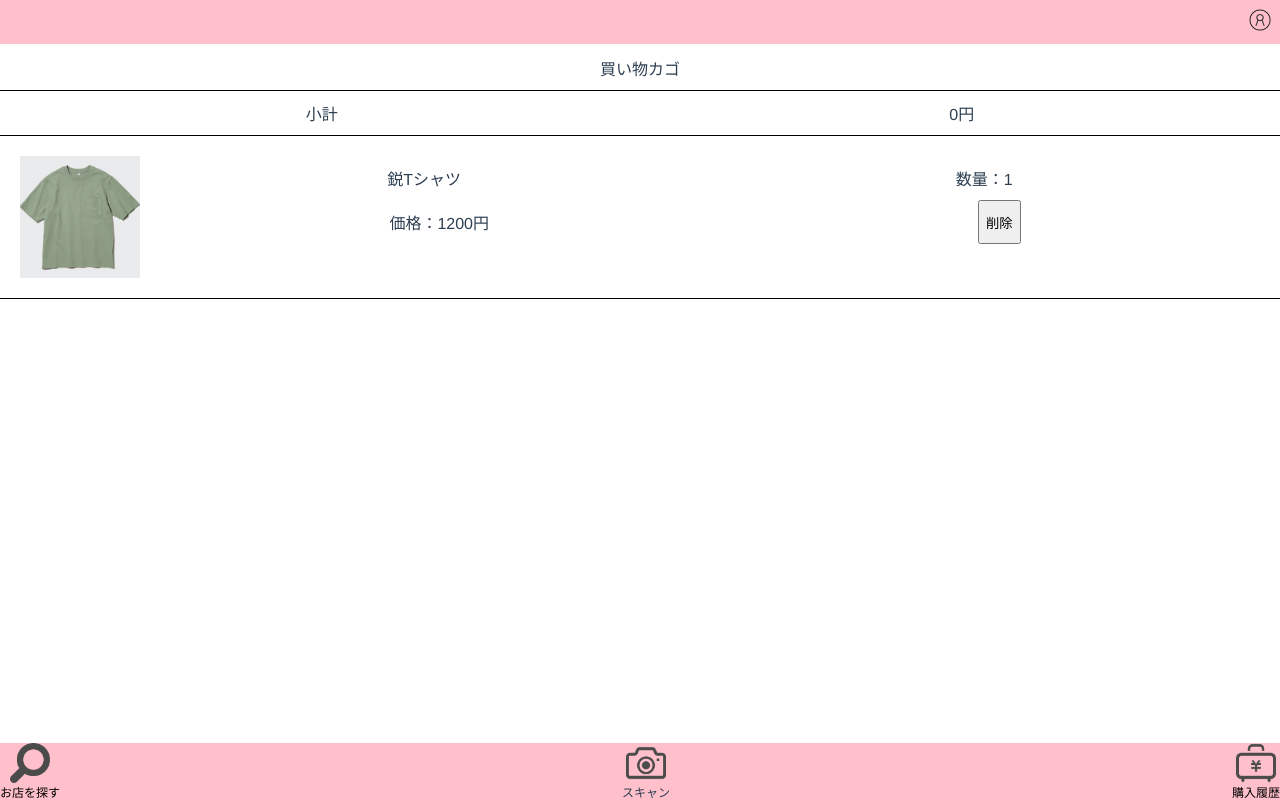
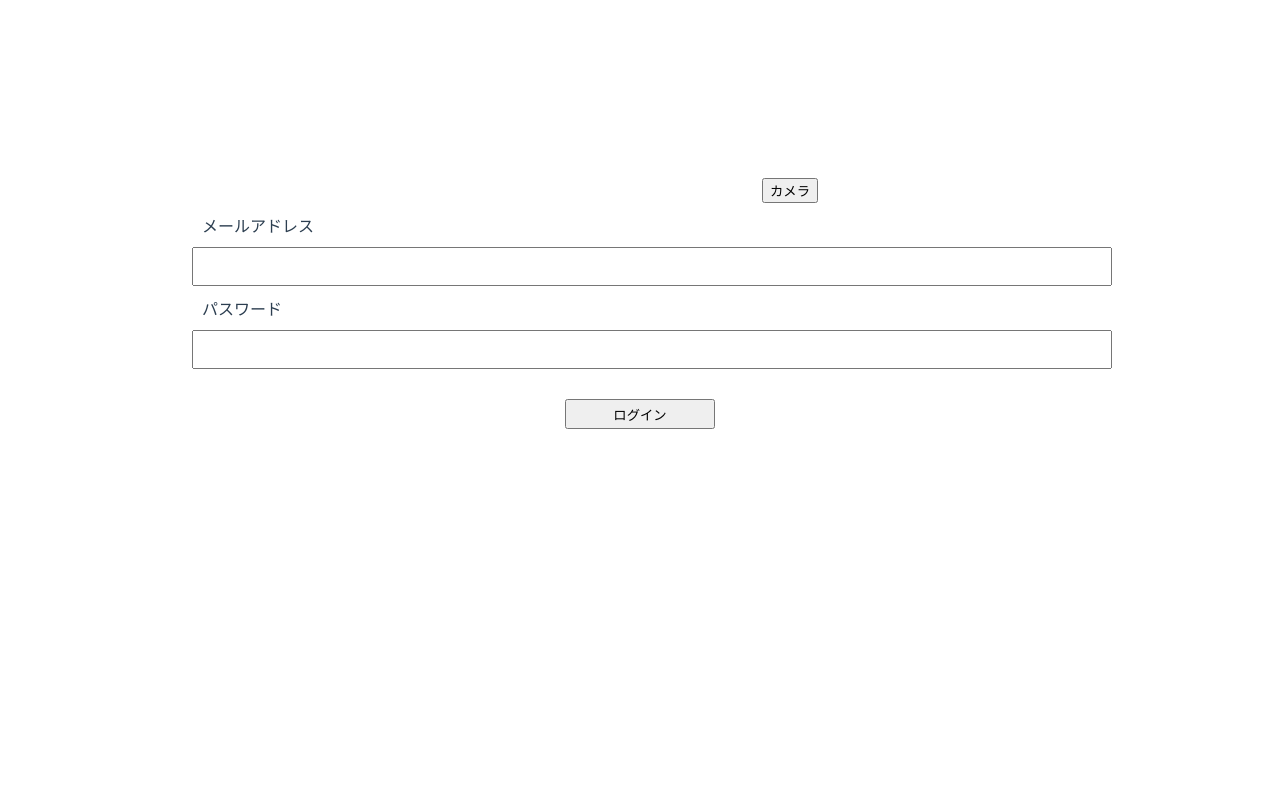
Before and after one commit to mikazukin/cross_shopping, a Vue app: page /sign_in in a window 1280 px wide. Built offline with nearby package versions, Linux system fonts and the light colour scheme.

Commit message:
router導入＆ログイン画面作成

```diff
--- a/package.json
+++ b/package.json
@@ -8,8 +8,10 @@
     "lint": "vue-cli-service lint"
   },
   "dependencies": {
+    "axios": "^0.27.2",
     "core-js": "^3.8.3",
-    "vue": "^2.6.14"
+    "vue": "^2.6.14",
+    "vue-router": "^3.6.5"
   },
   "devDependencies": {
     "@babel/core": "^7.12.16",
--- a/src/App.vue
+++ b/src/App.vue
@@ -1,25 +1,48 @@
 <template>
   <div id="app">
-    <Header></Header>
 
-    <Cart></Cart>
+    <video id="js-video" class="reader-video" autoplay playsinline></video>
+    <button @click="scanQR">カメラ</button>
+    <router-view></router-view>
 
-    <Footer></Footer>
   </div>
 </template>
 
 <script>
-import Header from './components/Header.vue';
-import Footer from './components/Footer.vue';
-import Cart from './components/Cart.vue';
 
 export default {
   name: 'App',
   components: {
-    Header,
-    Footer,
-    Cart,
-},
+  },
+  methods: {
+    scanQR() {
+      const video  = document.querySelector('#js-video')
+
+      if ('mediaDevices' in navigator && 'getUserMedia' in navigator.mediaDevices) {
+  alert("Let's get this party started")
+}
+navigator.mediaDevices.getUserMedia({video: true})
+      navigator.mediaDevices
+          .getUserMedia({
+              audio: false,
+              video: {
+                  // facingMode: {
+                  //     exact: 'environment'
+                  // }
+              }
+          })
+          .then(function(stream) {
+              video.srcObject = stream
+              video.onloadedmetadata = function() {
+                  video.play()
+              }
+          })
+          .catch(function(err) {
+              // alert('Error!!')
+              console.log(err)
+          })
+    }
+  }
 }
 </script>
 
--- a/src/components/Cart.vue
+++ b/src/components/Cart.vue
@@ -1,5 +1,6 @@
 <template>
   <div>
+    <Header></Header>
     <div class="cart_title">買い物カゴ</div>
     <div class="total_price_wrap">
       <p>小計</p><p>{{ totalPrice }}円</p>
@@ -25,13 +26,20 @@
         現在カゴは空です。
       </template>
     </div>
+    <Footer></Footer>
   </div>
 </template>
 
 <script>
+import Header from './Header.vue';
+import Footer from './Footer.vue';
 import { productList } from '../../const'
 
 export default {
+  components: {
+    Header,
+    Footer,
+},
   data() {
     return {
       totalPrice: 0,
--- a/src/components/HelloWorld.vue
+++ /dev/null
@@ -1,58 +0,0 @@
-<template>
-  <div class="hello">
-    <h1>{{ msg }}</h1>
-    <p>
-      For a guide and recipes on how to configure / customize this project,<br>
-      check out the
-      <a href="https://cli.vuejs.org" target="_blank" rel="noopener">vue-cli documentation</a>.
-    </p>
-    <h3>Installed CLI Plugins</h3>
-    <ul>
-      <li><a href="https://github.com/vuejs/vue-cli/tree/dev/packages/%40vue/cli-plugin-babel" target="_blank" rel="noopener">babel</a></li>
-      <li><a href="https://github.com/vuejs/vue-cli/tree/dev/packages/%40vue/cli-plugin-eslint" target="_blank" rel="noopener">eslint</a></li>
-    </ul>
-    <h3>Essential Links</h3>
-    <ul>
-      <li><a href="https://vuejs.org" target="_blank" rel="noopener">Core Docs</a></li>
-      <li><a href="https://forum.vuejs.org" target="_blank" rel="noopener">Forum</a></li>
-      <li><a href="https://chat.vuejs.org" target="_blank" rel="noopener">Community Chat</a></li>
-      <li><a href="https://twitter.com/vuejs" target="_blank" rel="noopener">Twitter</a></li>
-      <li><a href="https://news.vuejs.org" target="_blank" rel="noopener">News</a></li>
-    </ul>
-    <h3>Ecosystem</h3>
-    <ul>
-      <li><a href="https://router.vuejs.org" target="_blank" rel="noopener">vue-router</a></li>
-      <li><a href="https://vuex.vuejs.org" target="_blank" rel="noopener">vuex</a></li>
-      <li><a href="https://github.com/vuejs/vue-devtools#vue-devtools" target="_blank" rel="noopener">vue-devtools</a></li>
-      <li><a href="https://vue-loader.vuejs.org" target="_blank" rel="noopener">vue-loader</a></li>
-      <li><a href="https://github.com/vuejs/awesome-vue" target="_blank" rel="noopener">awesome-vue</a></li>
-    </ul>
-  </div>
-</template>
-
-<script>
-export default {
-  name: 'HelloWorld',
-  props: {
-    msg: String
-  }
-}
-</script>
-
-<!-- Add "scoped" attribute to limit CSS to this component only -->
-<style scoped>
-h3 {
-  margin: 40px 0 0;
-}
-ul {
-  list-style-type: none;
-  padding: 0;
-}
-li {
-  display: inline-block;
-  margin: 0 10px;
-}
-a {
-  color: #42b983;
-}
-</style>
--- /dev/null
+++ b/src/components/SignIn.vue
@@ -0,0 +1,35 @@
+<template>
+  <form class="sign_in_form">
+    <div>
+      <p>メールアドレス</p>
+      <input type="email" name="mail">
+    </div>
+    <div>
+      <p>パスワード</p>
+      <input type="password" name="password">
+    </div>
+    <button class="submit_button" type="submit">ログイン</button>
+  </form>
+</template>
+
+<style>
+  .sign_in_form {
+    width: 70%;
+    margin: auto;
+  }
+
+  .sign_in_form input {
+    width: 100%;
+    padding: 10px;
+  }
+
+  .sign_in_form p {
+    text-align: left;
+  }
+
+  .submit_button {
+    width: 150px;
+    height: 30px;
+    margin-top: 30px;
+  }
+</style>
--- /dev/null
+++ b/src/components/SignUp.vue
@@ -0,0 +1,35 @@
+<template>
+  <form class="sign_up_form">
+    <div>
+      <p>メールアドレス</p>
+      <input type="email" name="mail">
+    </div>
+    <div>
+      <p>パスワード</p>
+      <input type="password" name="password">
+    </div>
+    <button class="submit_button" type="submit">登録</button>
+  </form>
+</template>
+
+<style>
+  .sign_up_form {
+    width: 70%;
+    margin: auto;
+  }
+
+  .sign_up_form input {
+    width: 100%;
+    padding: 10px;
+  }
+
+  .sign_up_form p {
+    text-align: left;
+  }
+
+  .submit_button {
+    width: 150px;
+    height: 30px;
+    margin-top: 30px;
+  }
+</style>
--- a/src/main.js
+++ b/src/main.js
@@ -1,8 +1,10 @@
 import Vue from 'vue'
 import App from './App.vue'
+import router from './router'
 
 Vue.config.productionTip = false
 
 new Vue({
+  router,
   render: h => h(App),
 }).$mount('#app')
--- /dev/null
+++ b/src/router.js
@@ -0,0 +1,16 @@
+import Vue from 'vue';
+import Router from 'vue-router'
+import SignIn from './components/SignIn.vue'
+import SignUp from './components/SignUp.vue'
+import Cart from './components/Cart.vue'
+
+Vue.use(Router);
+
+export default new Router({
+  mode: "history",
+  routes: [
+    {path: '/sign_up', component: SignUp},
+    {path: '/sign_in', component: SignIn},
+    {path: '/', component: Cart}
+  ]
+});
```
Also changed, not shown: 1 other file (tests, documents, lock files or other folders).
